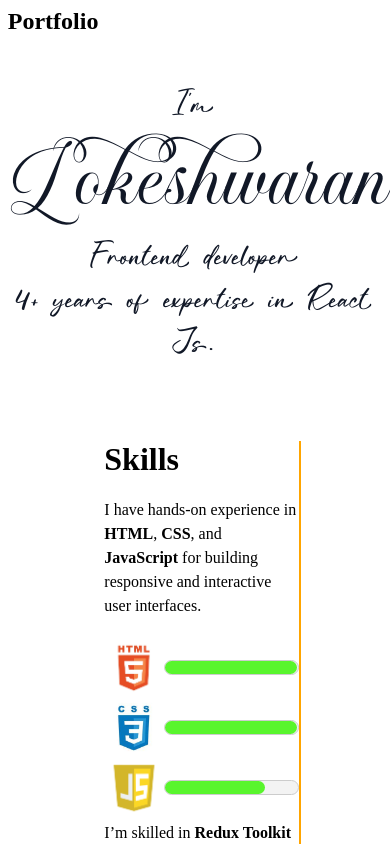
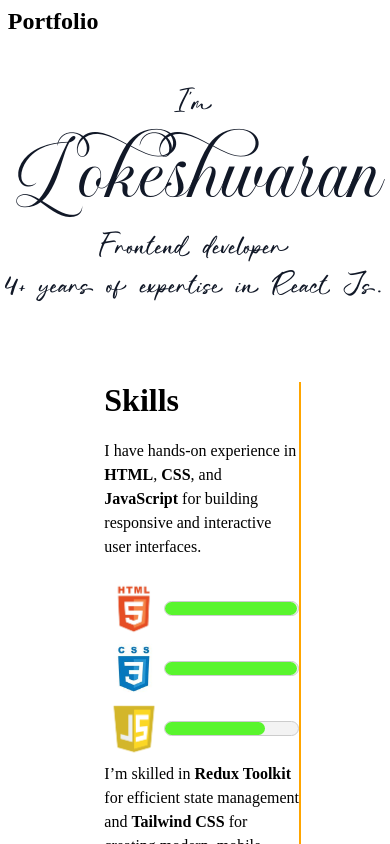
Before and after one commit to Lokeshwaran-V/my-portfolio, a React (Vite) app: page / in a window 390 px wide. Shown: the top 844 px of the page. Built offline with nearby package versions, Linux system fonts and the light colour scheme.

Commit message:
About.jsx change

```diff
--- a/src/styles/About.css
+++ b/src/styles/About.css
@@ -91,10 +91,10 @@
     flex-direction: column;
   }
   .about__text {
-    font-size: 35px;
+    font-size: 32px;
     text-align: center;
   }
   .about__name {
-    font-size: 90px;
+    font-size: 87px;
   }
 }
```
